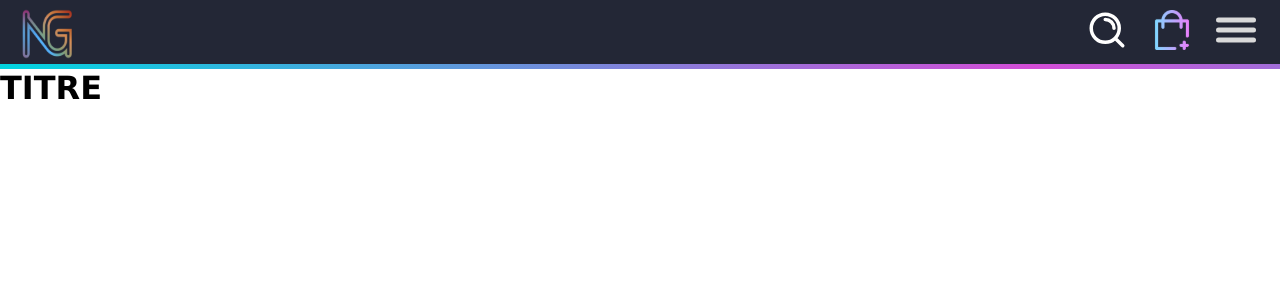
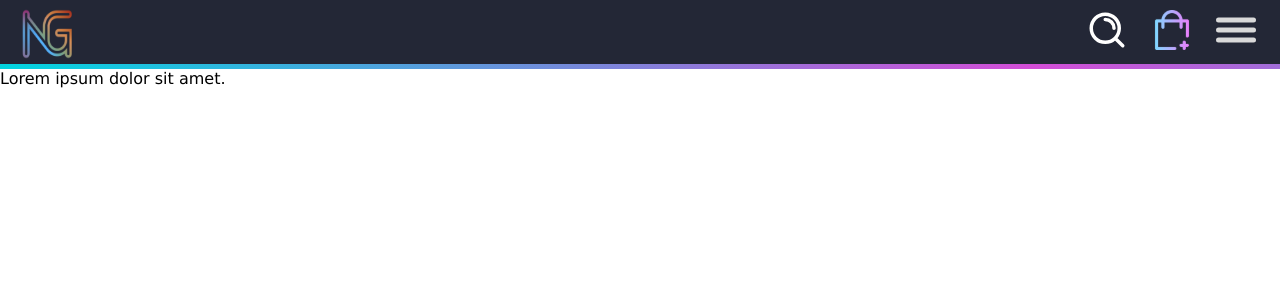
Before and after one commit to WildCodeSchool-2024-02/JS-RemoteFR-CodeOfWar-P2-Nodas, a React (Vite) app in the folder client/: page / in a window 1280 px wide. Shown: the top 300 px of the page. Built offline with nearby package versions, Linux system fonts and the light colour scheme.

Commit message:
added 2 composants for fixed description paragraph

```diff
--- a/client/src/App.jsx
+++ b/client/src/App.jsx
@@ -1,10 +1,11 @@
+import FetchGameInfo from "./components/FetchGameInfo";
 import NavBar from "./components/NavBar";
 
 function App() {
   return (
     <>
       <NavBar />
-      <h1>TITRE</h1>
+      <FetchGameInfo />
     </>
   );
 }
--- /dev/null
+++ b/client/src/components/FetchGameInfo.jsx
@@ -0,0 +1,7 @@
+import { useState } from "react";
+import Gamespages from "./Gamespages";
+
+export default function FetchGameInfo() {
+  const [gameInfo, setGameInfo] = useState({});
+  return <Gamespages gameInfo={gameInfo} />;
+}
--- /dev/null
+++ b/client/src/components/Gamespages.jsx
@@ -0,0 +1,3 @@
+export default function Gamespages({ gameInfo }) {
+  return <p>Lorem ipsum dolor sit amet.</p>;
+}
```
